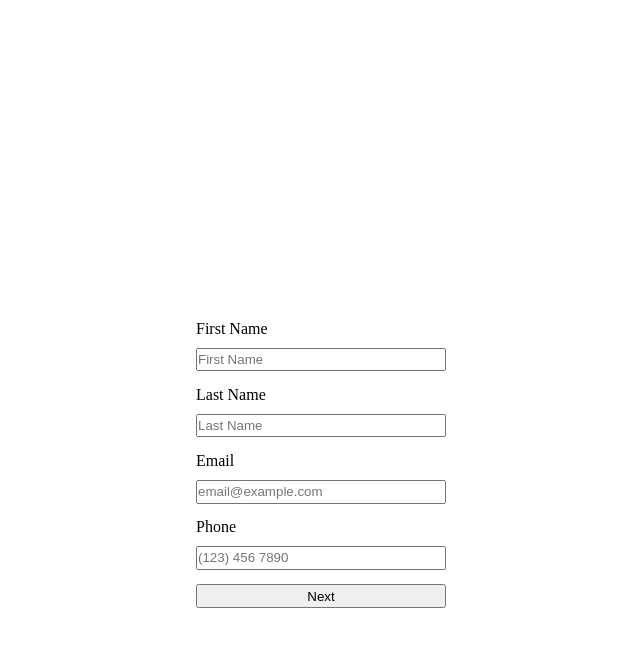
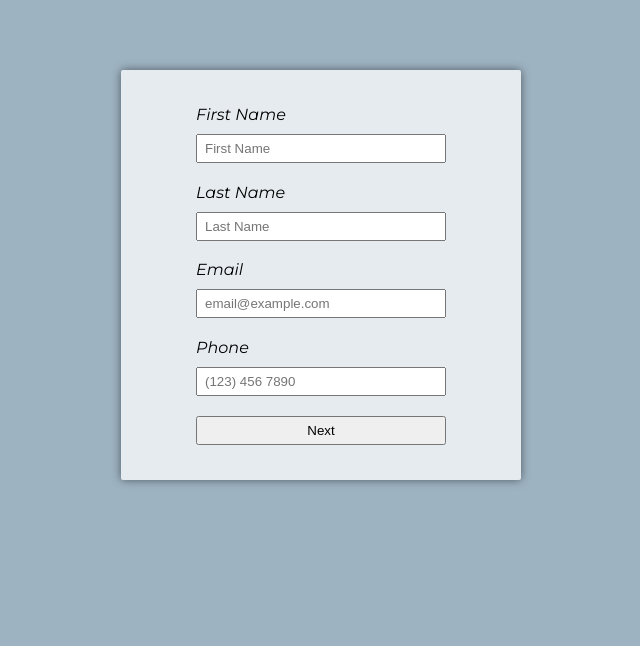
Before and after one commit to Austral1a/forms, a website built with webpack: page dist/index.html in a window 1280 px wide. Shown: the whole page, without its empty margins (319-959 px from the left). Built offline with nearby package versions, Linux system fonts and the light colour scheme.

Commit message:
change: styled componenent

```diff
--- a/src/css/index.scss
+++ b/src/css/index.scss
@@ -1,3 +1,11 @@
+@import url('https://fonts.googleapis.com/css2?family=Montserrat:ital@1&display=swap');
+$body-back-color: #9EB3C2;
+$form-back-color: #E6EBEF;
+
+@mixin form-element-padding {
+    padding: 5px 7px;
+}
+
 * {
     margin: 0;
     padding: 0;
@@ -9,30 +17,40 @@ html {
 
 body {
     height: inherit;
-}
-
-header {
-    display: flex;
-    flex-direction: column;
-    align-items: center;
-    height: 40%;
-    justify-content: center;
-}
-
-header > p {
-    margin-bottom: 5px;
+    background-color: $body-back-color;
+    font-family: 'Montserrat', sans-serif;
 }
 
 main {
+    display: grid;
     height: 60%;
+    align-items: end;
 }
 
 form {
     display: grid;
     grid-template-columns: 250px;
+
+    margin: 0 auto;
+    padding: 30px 0;
     justify-content: center;
-    grid-row-gap: 5px;
-    height: inherit;
+    min-height: 350px;
+    width: 400px;
+    background-color: $form-back-color;
+    box-shadow: 0 0 10px rgba(0,0,0,0.5);
+    border-radius: 2px;
+    align-items: center;
+
+    input {
+        @include form-element-padding;
+    }
+    select {
+        @include form-element-padding;
+    }
+
+    #subscription-result {
+        text-align: center;
+    }
 }
 
 #second-form {
@@ -42,10 +60,3 @@ form {
 #third-form {
     display: none;
 }
-input:last-child {
-    margin-bottom: 0;
-}
-
-#subscription-result {
-    text-align: center;
-}
```
